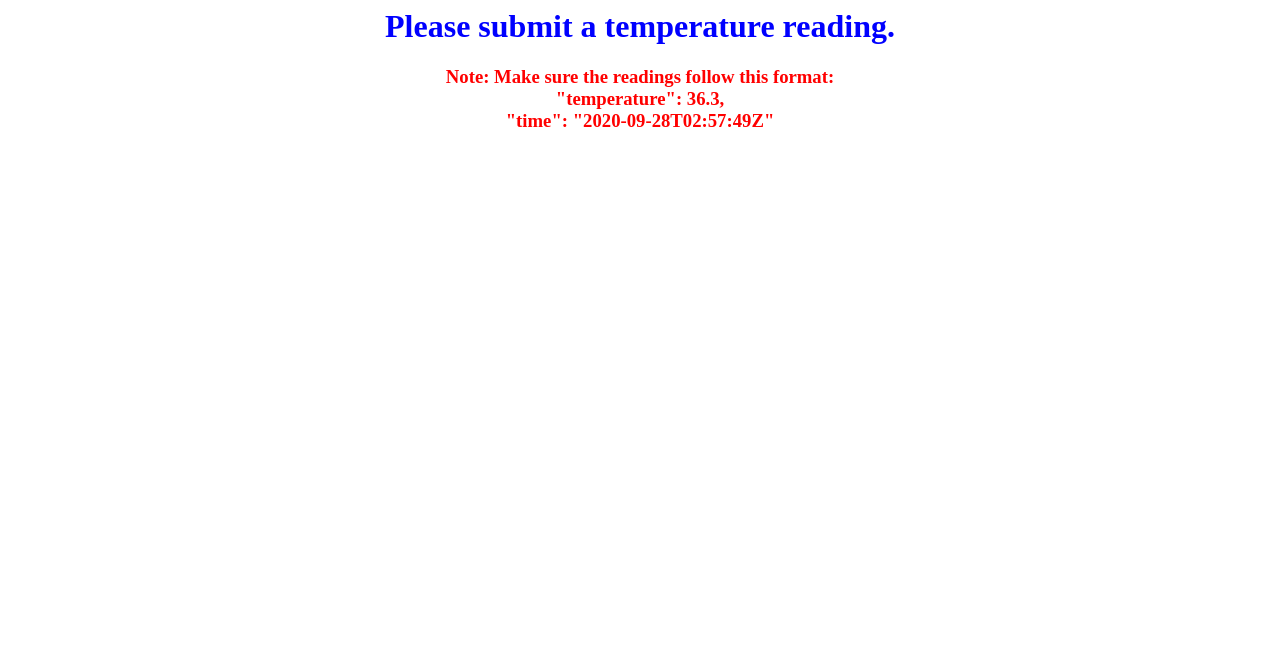
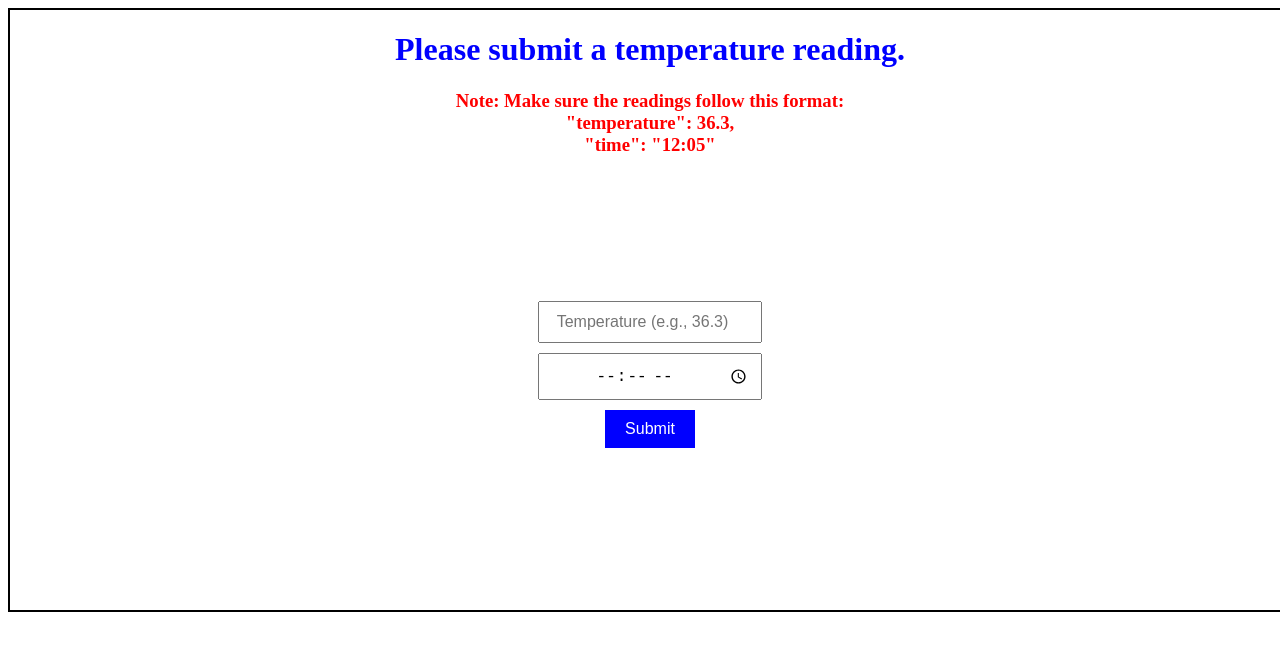
Before and after one commit to gsrqm/vladaRepo, a plain HTML site: page index.html in a window 1280 px wide. Drawn offline with Linux system fonts and the light colour scheme.

Commit message:
Update index.html

```diff
--- a/index.html
+++ b/index.html
@@ -1,32 +1,20 @@
+<!DOCTYPE html>
 <html>
-
 <head>
     <style>
         h1 {
             color: blue;
             text-align: center;
         }
-        h2 {
-            color: rebeccapurple;
-            text-align: center;
-        }
-
         h3 {
             color: red;
-            text-align: center;
-        }
-
-        iframe {
-            text-align: center;
-        }
-
-        a {
             text-align: center;
         }
         .container {
             border: 2px solid black;
             height: 600px;
             position: absolute;
+            width: 100%;
         }
         form {
             display: flex;
@@ -34,20 +22,40 @@
             align-items: center; /* Center horizontally */
             justify-content: center; /* Center vertically */
             margin: 0 auto; /* Center form horizontally on the page */
-            height: 200px; /* Adjust as needed to center vertically relative to its parent */
+            height: 400px; /* Adjust as needed to center vertically relative to its parent */
+        }
+        input {
+            margin-bottom: 10px;
+            padding: 10px;
+            font-size: 16px;
+            width: 200px;
+            text-align: center;
         }
         button {
-            margin-top: 10px;
+            padding: 10px 20px;
+            font-size: 16px;
+            background-color: blue;
+            color: white;
+            border: none;
+            cursor: pointer;
+        }
+        button:hover {
+            background-color: darkblue;
         }
     </style>
 </head>
 <body>
-    <h1>
-        Please submit a temperature reading.
-    </h1>
-    <h3>Note: Make sure the readings follow this format: <br>
-        "temperature": 36.3, <br>
-        "time": "2020-09-28T02:57:49Z"
-    </h3>
+    <div class="container">
+        <h1>Please submit a temperature reading.</h1>
+        <h3>Note: Make sure the readings follow this format: <br>
+            "temperature": 36.3, <br>
+            "time": "12:05"
+        </h3>
+        <form>
+            <input type="number" step="0.01" placeholder="Temperature (e.g., 36.3)" required>
+            <input type="time" placeholder="Time (e.g., 12:05)" required>
+            <button type="button">Submit</button>
+        </form>
+    </div>
 </body>
 </html>
```
